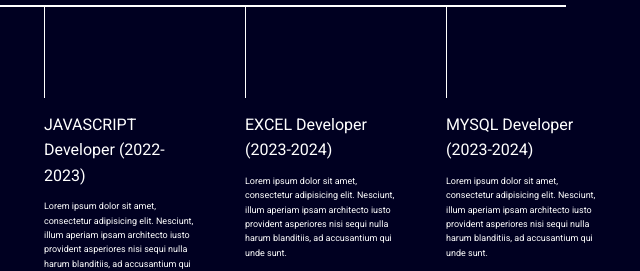
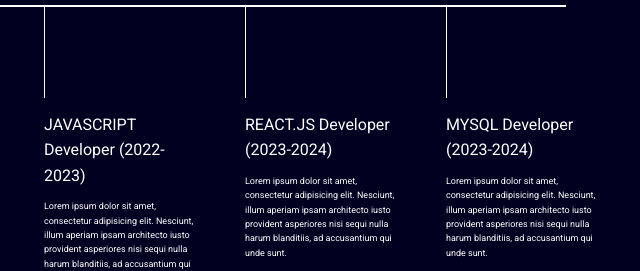
Before and after one commit to abhaysingh233/personal-portfolio, a plain HTML site: page index.html in a window 1280 px wide. Shown: the part 1114-1385 px from the top of the page, 586-1226 px from the left. Drawn offline with nearby package versions, Linux system fonts and the light colour scheme.

Commit message:
Update index.html

```diff
--- a/index.html
+++ b/index.html
@@ -95,7 +95,7 @@
         </div>  <div class="vertical">
           <img class="image-top" src="developer.png" alt="">
           <div class="vertical-title">
-            EXCEL Developer (2023-2024)
+            REACT.JS Developer (2023-2024)
           </div>
           <div class="vertical-desc">
             Lorem ipsum dolor sit amet, consectetur adipisicing elit.
```
